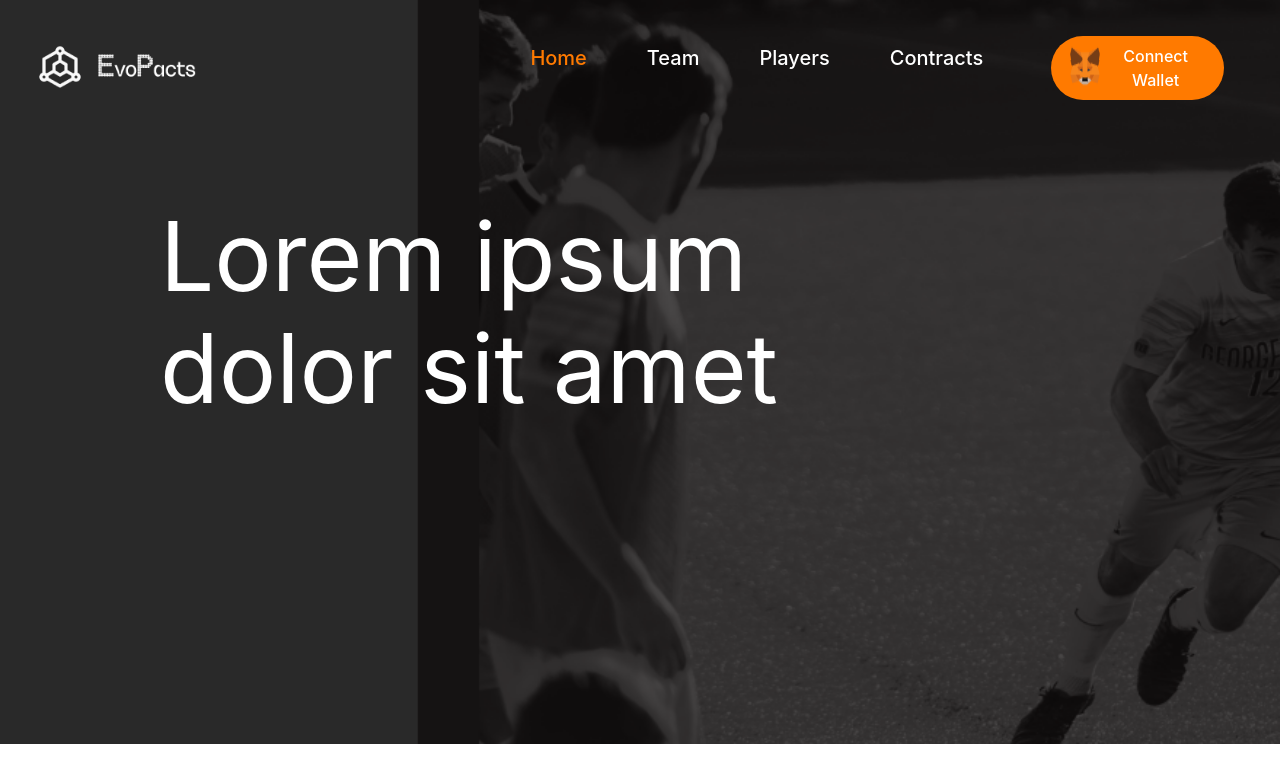
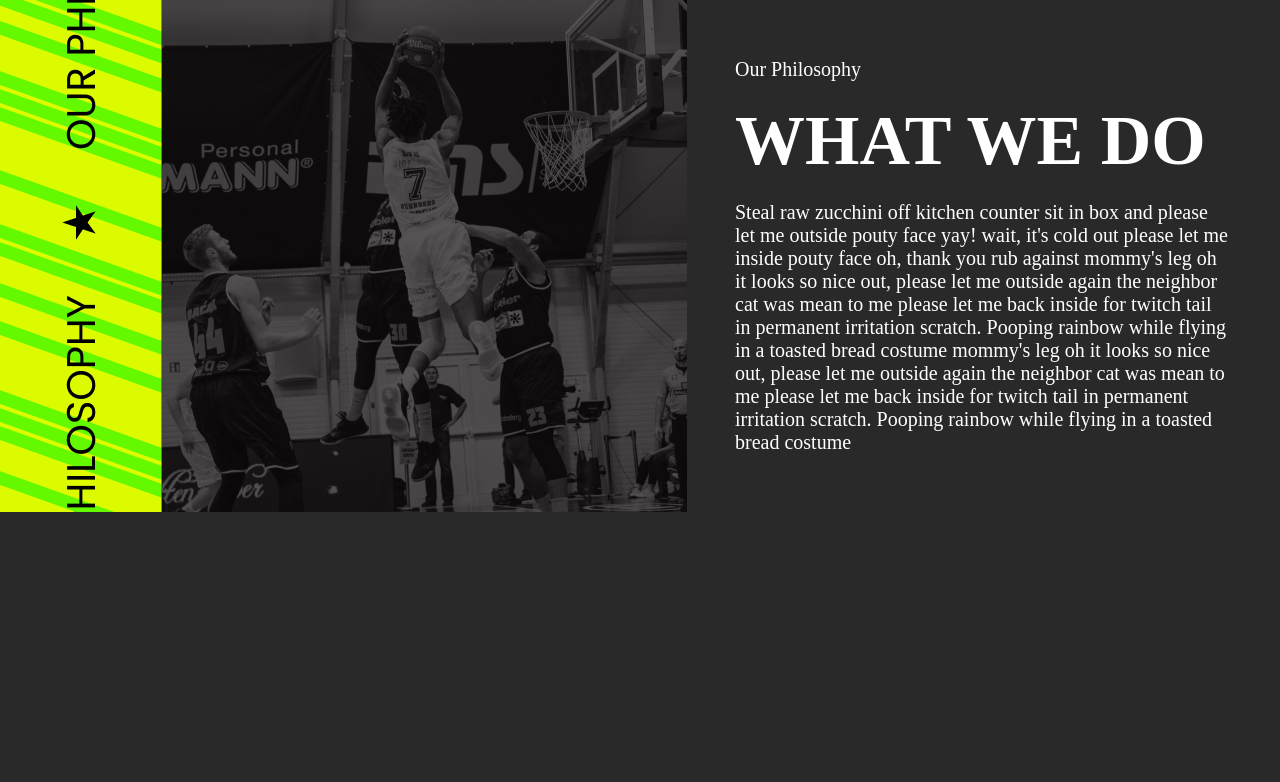
Before and after one commit to d1by/hackbattle23, a React (Create React App) app in the folder client/: page / in a window 1280 px wide. Shown: the top 782 px of the page. Built offline with nearby package versions, Linux system fonts and the light colour scheme.

Commit message:
moto done

```diff
--- a/client/src/App.jsx
+++ b/client/src/App.jsx
@@ -1,9 +1,10 @@
 import "./App.css";
-import Landing from "./Components/Landing";
+import Moto from "./components/Moto"
+import Landing from "./components/Landing";
 function App() {
   return (
     <div className="App">
-      <Landing />
+      <Moto />
     </div>
   );
 }
--- a/client/src/Components/Landing.jsx
+++ b/client/src/Components/Landing.jsx
@@ -1,3 +1,4 @@
+import Moto from "./Moto";
 import Navbar from "./Navbar";
 function Landing() {
   return (
--- /dev/null
+++ b/client/src/Components/Moto.jsx
@@ -0,0 +1,15 @@
+function Moto() {
+    return (
+    <div>
+        <div className="flex">
+            <img src="./images/moto-bg.png"></img>
+            <div className="flex flex-col text-white text-left p-12 gap-5 justify-center">
+                <p className="moto-font-one">Our Philosophy</p>
+                <p className="moto-font-two">WHAT WE DO</p>
+                <p className="moto-font-one">Steal raw zucchini off kitchen counter sit in box and please let me outside pouty face yay! wait, it's cold out please let me inside pouty face oh, thank you rub against mommy's leg oh it looks so nice out, please let me outside again the neighbor cat was mean to me please let me back inside for twitch tail in permanent irritation scratch. Pooping rainbow while flying in a toasted bread costume mommy's leg oh it looks so nice out, please let me outside again the neighbor cat was mean to me please let me back inside for twitch tail in permanent irritation scratch. Pooping rainbow while flying in a toasted bread costume</p>
+            </div>
+        </div>
+    </div>);
+}
+
+export default Moto;
--- a/client/src/components/Test.js
+++ b/client/src/components/Test.js
@@ -1,9 +1,4 @@
 import React from "react";
-
-
-
-
-
 
 
 function Test(){
--- a/client/src/index.css
+++ b/client/src/index.css
@@ -10,6 +10,7 @@ body {
     sans-serif;
   -webkit-font-smoothing: antialiased;
   -moz-osx-font-smoothing: grayscale;
+  background-color: #292929;
 }
 
 code {
@@ -20,5 +21,31 @@ code {
   background: url("../public/images/Landing.png");
   background-repeat: no-repeat;
   background-size:cover;
+}
 
+/* MOTO */
+
+
+.moto-font-one{
+  font-family: Minimal;
+  font-size: 20px;
+  font-style: normal;
+  font-weight: 400;
+  line-height: normal;
 }
+
+.moto-font-two{
+  font-family: Trip Sans;
+  font-size: 70px;
+  font-style: normal;
+  font-weight: 900;
+  line-height: normal;
+}
+
+.moto-font-three{
+  font-family: Poppins;
+  font-size: 13px;
+  font-style: normal;
+  font-weight: 400;
+  line-height: normal;
+}
```
Also changed, not shown: client/public/images/moto-bg.png (added), client/src/Components/Use.jsx (added).
